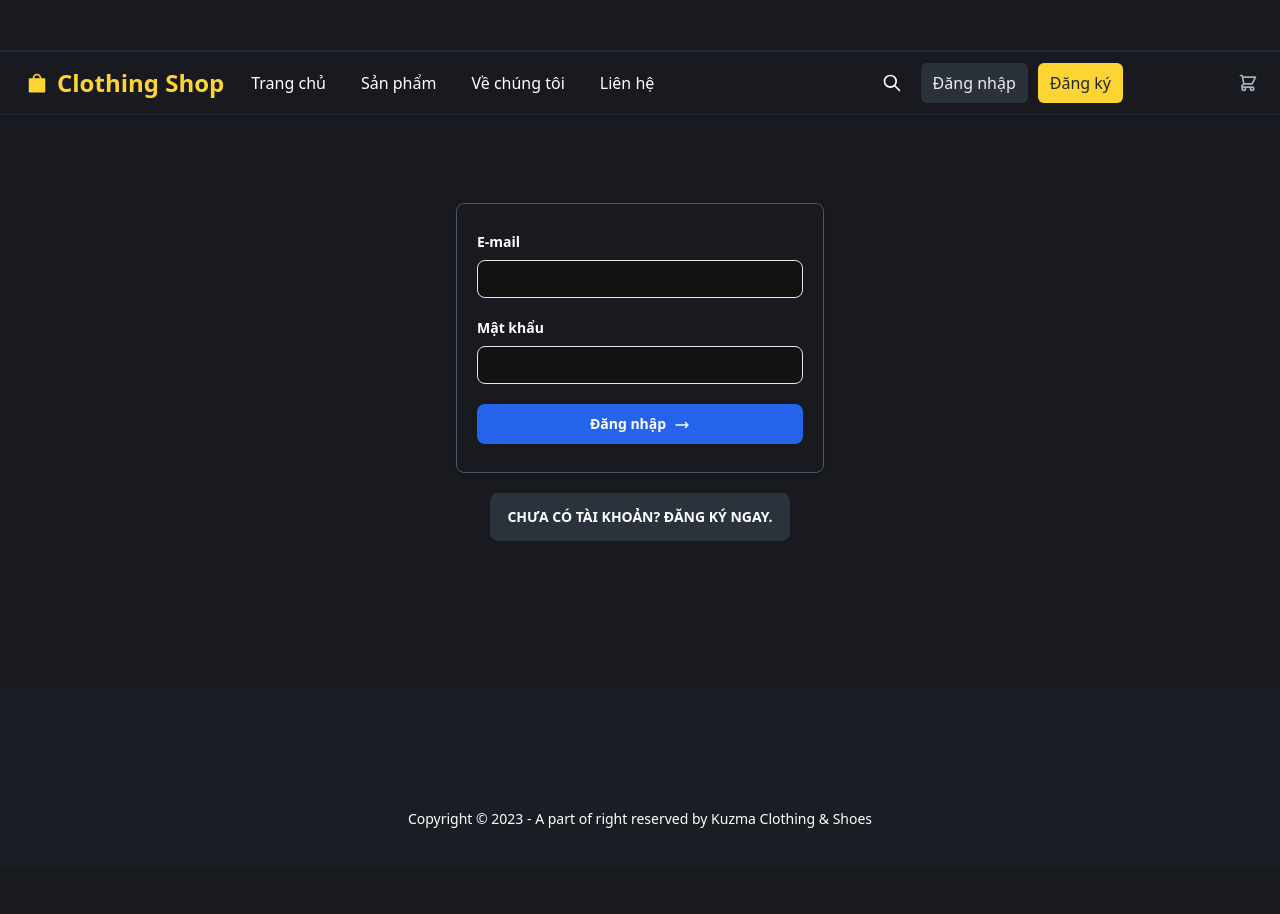
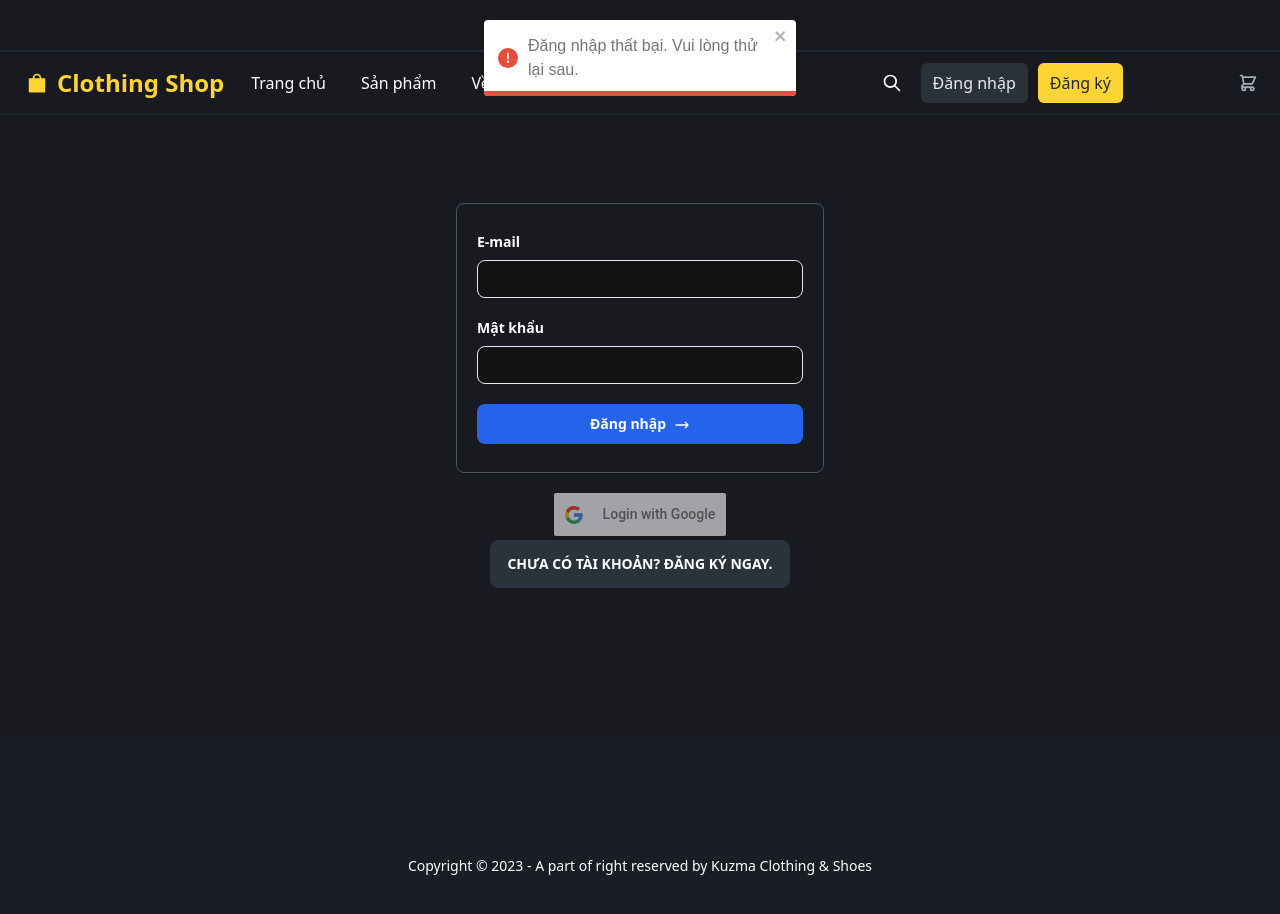
Before and after one commit to bobbibao/e-commerce-frontend, a React (Vite) app: page /login in a window 1280 px wide. Before the commit the page ends 869 px from the top, so only its background shows below. Built offline with nearby package versions, Linux system fonts and the light colour scheme; some icons are missing.

Commit message:
Add google login

```diff
--- a/package.json
+++ b/package.json
@@ -24,6 +24,7 @@
     "react-auth-kit": "^3.0.0-alpha.35",
     "react-datepicker": "^4.21.0",
     "react-dom": "^18.2.0",
+    "react-google-login": "^5.2.2",
     "react-icons": "^4.11.0",
     "react-redux": "^8.1.3",
     "react-router-dom": "^6.17.0",
--- a/src/pages/Login.jsx
+++ b/src/pages/Login.jsx
@@ -5,10 +5,13 @@ import { toast } from "react-toastify";
 import { useDispatch, useSelector } from "react-redux";
 import { store } from "../store";
 import { loginUser, logoutUser } from "../features/auth/authSlice";
+import { GoogleLogin } from 'react-google-login';
 
+  const CLIENT_ID = '429897939884-mgl80q7jld0nq598s0s9a28sund1ofdl.apps.googleusercontent.com';
 const Login = () => {
   const [email, setEmail] = useState("");
   const [password, setPassword] = useState("");
+
   const navigate = useNavigate();
   const dispatch = useDispatch();
   const loginState = useSelector((state) => state.auth.isLoggedIn);
@@ -90,6 +93,23 @@ const Login = () => {
     }
   };
 
+  const handleLoginSuccess = (response) => {
+    console.log('Login Success:', response);
+
+  };
+
+  const handleLoginFailure = (response) => {
+  console.log('Login Failed:', response);
+  if (response.error === "popup_closed_by_user") {
+    // Inform the user that the login process was not completed.
+    toast.warn("Đăng nhập không hoàn tất. Vui lòng thử lại.");
+  } else {
+    // Handle other types of login failures.
+    toast.error("Đăng nhập thất bại. Vui lòng thử lại sau.");
+  }
+
+};
+
   return (
     <div style={{flexGrow: 1}}>
       <SectionTitle title="Login" path="Home | Login" />
@@ -140,6 +160,14 @@ const Login = () => {
             </form>
           </div>
           <div className="py-5 text-center">
+          <GoogleLogin
+        clientId={CLIENT_ID}
+        buttonText="Login with Google"
+        onSuccess={handleLoginSuccess}
+        onFailure={handleLoginFailure}
+        cookiePolicy={'single_host_origin'}
+        isSignedIn={true} // Tự động đăng nhập người dùng nếu họ đã đăng nhập trước đó
+      />
             <Link
               to="/register"
               className="btn btn-neutral text-white"
```
Also changed, not shown: 1 other file (tests, documents, lock files or other folders).
